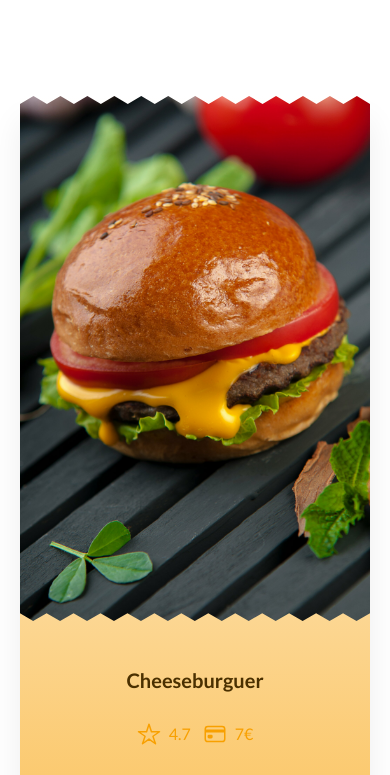
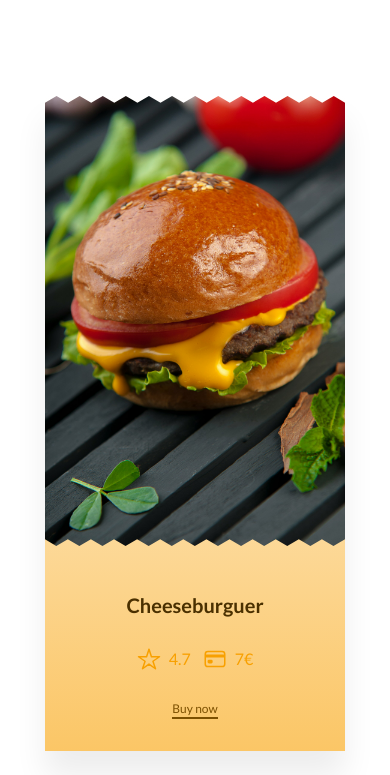
Before and after one commit to sanina13/Cards-Responsive, a plain HTML site: page index.html in a window 390 px wide. Shown: the top 775 px of the page. Drawn offline with nearby package versions, Linux system fonts and the light colour scheme.

Commit message:
updating some issues with the queries

```diff
--- a/css/general.css
+++ b/css/general.css
@@ -27,7 +27,7 @@ body {
 }
 
 .container {
-  max-width: 85rem;
+  max-width: 110rem;
   padding: 0 3.2rem;
   margin: 0 auto;
 }
--- a/css/queries.css
+++ b/css/queries.css
@@ -1,10 +1,10 @@
-@media (max-width: 55em) {
+@media (max-width: 71em) {
   .grid--4-cols {
     grid-template-columns: 1fr 1fr;
     row-gap: 8rem;
   }
   .container {
-    max-width: 60rem;
+    max-width: 70rem;
     padding: 0;
   }
 
@@ -13,21 +13,32 @@
   }
 }
 
-@media (max-width: 39em) {
+@media (max-width: 44em) {
   .grid--4-cols {
-    grid-template-columns: 1fr;
+    grid-template-columns: 1fr 1fr;
     gap: 4.8rem;
   }
   .container {
-    max-width: 35rem;
+    max-width: 50rem;
     padding: 0;
-  }
-
-  .card {
-    height: 50rem;
   }
 
   .card:hover {
     transform: none;
   }
 }
+
+@media (max-width: 32em) {
+  .grid--4-cols {
+    grid-template-columns: 1fr;
+    gap: 4.8rem;
+  }
+  .container {
+    max-width: 30rem;
+    padding: 0;
+  }
+
+  .card:hover {
+    transform: none;
+  }
+}
```
